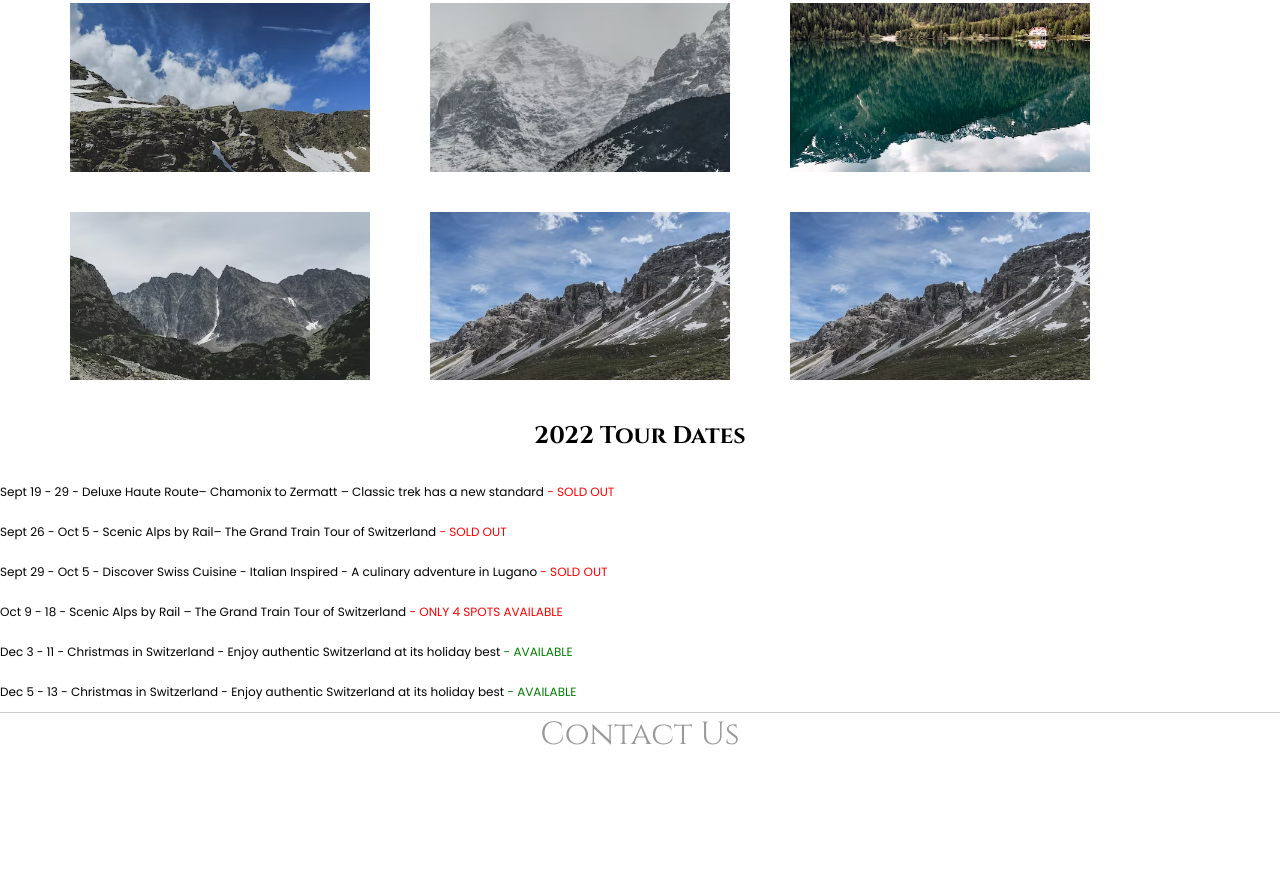
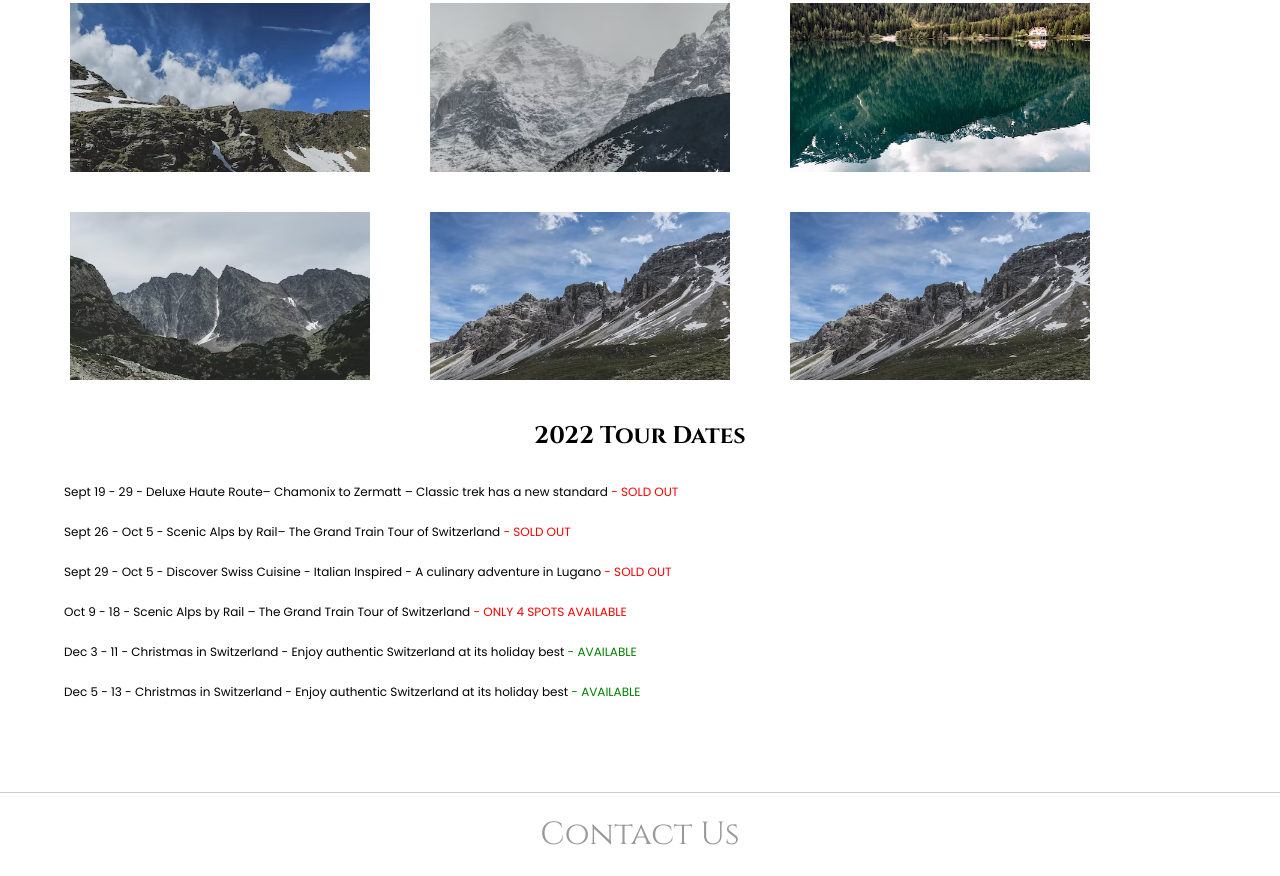
Before and after one commit to kleeblattdev/css_cf_lv3_3_boxmodel, a plain HTML site: page index.html in a window 1280 px wide. Shown: the part 1039-1915 px from the top of the page. Before the commit the page ends 1795 px from the top, so only its background shows below. Drawn offline with Linux system fonts and the light colour scheme.

Commit message:
added padding and margins in tour dates and footer

```diff
--- a/assets/css/style.css
+++ b/assets/css/style.css
@@ -95,6 +95,10 @@ width: 300px;
 
 /* TOUR DATES */
 
+.tourDates{
+    margin: 0 5vw 10vh;
+}
+
 .tourDates h2{
     text-align: center;
     padding: 20px;
@@ -125,6 +129,7 @@ footer {
     border-top: 1px solid #ccc;
     display: flex;
     justify-content: center;
+    padding: 20px;
 }
 
 footer a{
```
